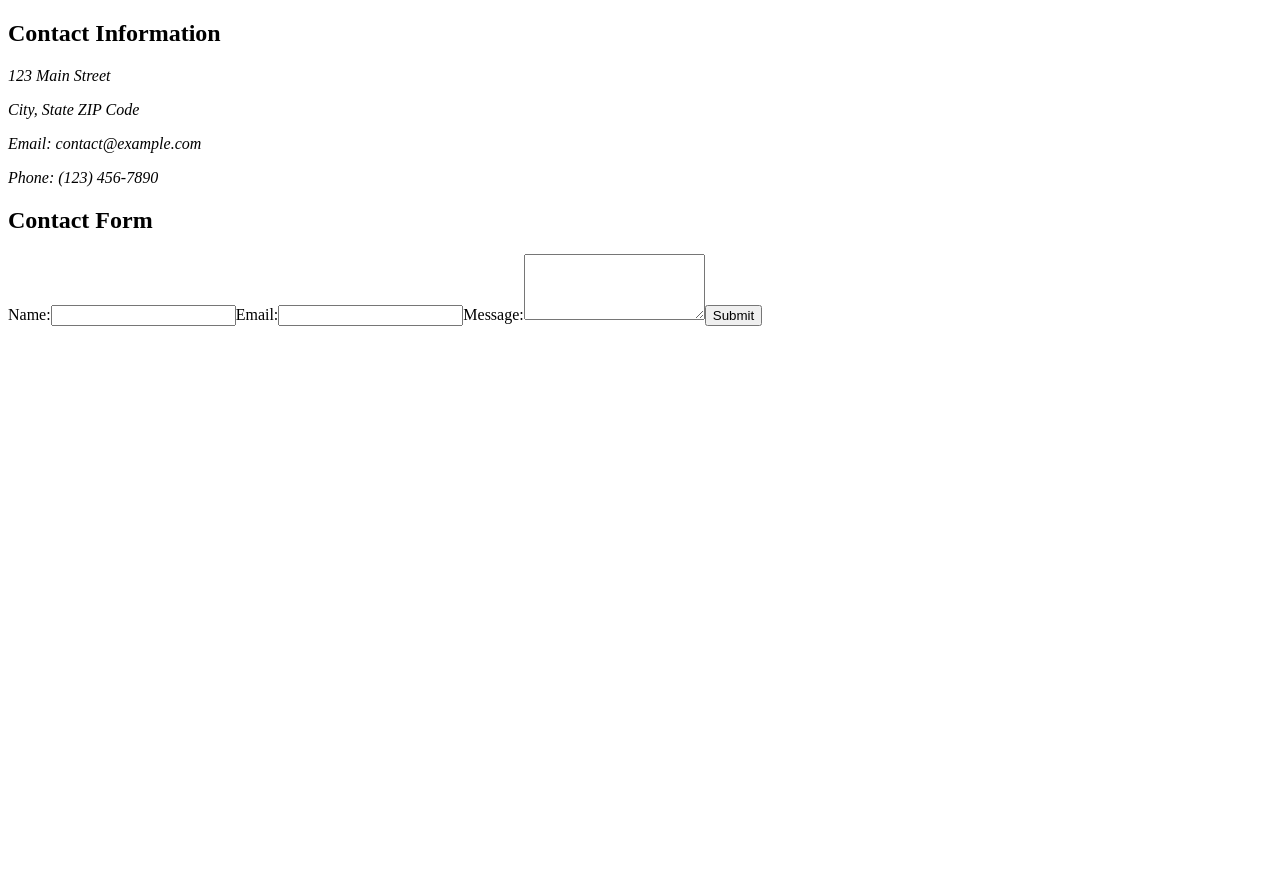
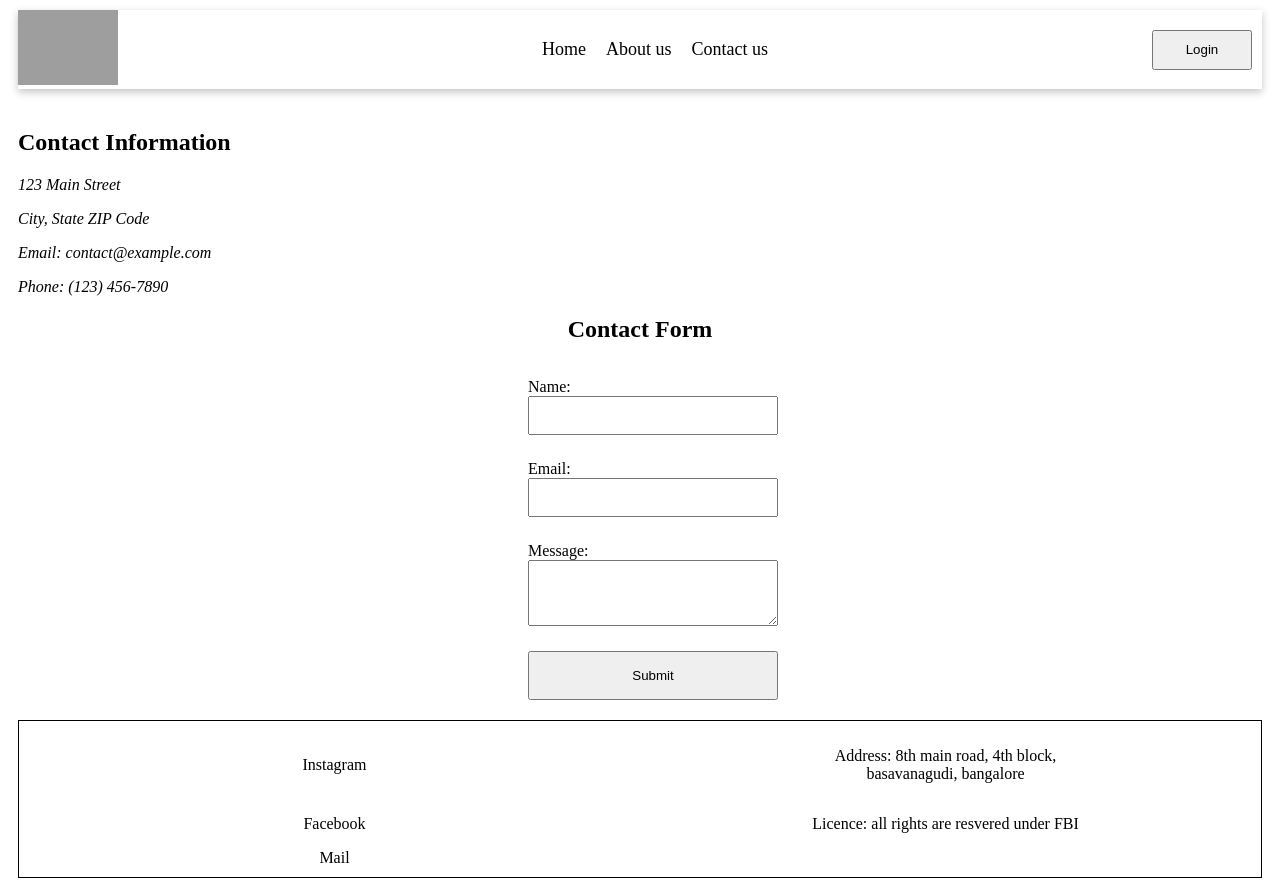
Before and after one commit to JRaghu842/React_repo, a React (Vite) app in the folder vid5_food_app/: page /contact in a window 1280 px wide. Before the commit the page ends 800 px from the top, so only its background shows below. Built offline with nearby package versions, Linux system fonts and the light colour scheme; grey boxes are pictures that could not be loaded.

Commit message:
Static nested routing

```diff
--- a/vid5_food_app/index.css
+++ b/vid5_food_app/index.css
@@ -125,3 +125,46 @@
     border-radius: 8px;
 
 }
+
+.About_container{
+    padding: 10px;
+}
+
+
+.abt-team-div{
+    display: flex;
+    justify-content: space-between;
+    align-items: center;
+    text-align: center;
+}
+
+.abt-h2{
+    text-align: center;
+    margin-bottom: 35px;
+}
+
+.contact_container{
+    padding: 10px;
+}
+
+.cnct-form{
+    display: flex;
+    flex-direction: column;
+    width: 250px;
+    margin-left: 41%;
+}
+
+.cnct-form input{
+    margin-bottom: 25px;
+    padding: 10px
+}
+
+
+.cnct-form button{
+    margin-top: 25px;
+    padding: 15px
+}
+
+/* .abt-section-1{
+    text-align: center;
+} */
--- a/vid5_food_app/src/App.js
+++ b/vid5_food_app/src/App.js
@@ -1,6 +1,6 @@
 import React from "react";
 import ReactDOM from "react-dom/client";
-import { createBrowserRouter, RouterProvider } from "react-router-dom";
+import { createBrowserRouter, RouterProvider, Outlet } from "react-router-dom";
 
 import HeaderComponent from "./components/Header";
 import BodyComponent from "./components/Body";
@@ -108,7 +108,7 @@ let Applayout = () => {
   return (
     <>
       <HeaderComponent />
-      <BodyComponent />
+      <Outlet />
       <FooterComponent />
     </>
   );
@@ -119,6 +119,10 @@ let appRouter = createBrowserRouter([
     path: "/",
     element: <Applayout />,
     errorElement: <Error />,
+    children: [
+      {
+        path: "/",
+        element: <BodyComponent />,
       },
       {
         path: "/about",
@@ -128,6 +132,8 @@ let appRouter = createBrowserRouter([
         path: "/contact",
         element: <Contact />,
       },
+    ],
+  },
 ]);
 
 const root = ReactDOM.createRoot(document.getElementById("root"));
--- a/vid5_food_app/src/components/About.js
+++ b/vid5_food_app/src/components/About.js
@@ -1,7 +1,7 @@
 const About = () => {
   return (
-    <div>
-      <section>
+    <div className="About_container">
+      <section className="abt-section-1">
         <h1>This is About page for Foodvilla company pvt LTD.</h1>
         <p>Hello! wellcome to the world of food, Just EAT and repEAT 😋</p>
       </section>
@@ -13,7 +13,7 @@ const About = () => {
           sustainability and social responsibility.
         </p>
       </section>
-      <section>
+      <section className="abt-section-2">
         <h2>Our Values</h2>
         <ul>
           <li>Customer Satisfaction</li>
@@ -22,21 +22,30 @@ const About = () => {
           <li>Community Engagement</li>
         </ul>
       </section>
-      <div>
-        <h2>Meet Our Team</h2>
+      <h2 className="abt-h2">Meet Our Team</h2>
+      <div className="abt-team-div">
         <div className="team-member">
-          <img src="john-doe.jpg" alt="John Doe - CEO" />
-          <h3>John Doe</h3>
+          <img
+            src="https://comicvine.gamespot.com/a/uploads/square_small/11117/111178336/7080194-7382724028-unkno.png"
+            alt="Roronoro ZORO - CEO"
+          />
+          <h3>Roronoro Zoro</h3>
           <p>CEO</p>
         </div>
         <div className="team-member">
-          <img src="jane-smith.jpg" alt="Jane Smith - CTO" />
-          <h3>Jane Smith</h3>
+          <img
+            src="https://comicvine.gamespot.com/a/uploads/square_small/11117/111178336/7078671-9363995852-39fc3.jpg"
+            alt="ACE - CTO"
+          />
+          <h3> Ace D Roger</h3>
           <p>CTO</p>
         </div>
         <div className="team-member">
-          <img src="alice-johnson.jpg" alt="Alice Johnson - CFO" />
-          <h3>Alice Johnson</h3>
+          <img
+            src="https://comicvine.gamespot.com/a/uploads/square_small/11117/111178336/7080202-1635462455-unkno.png"
+            alt="LUFFy - CFO"
+          />
+          <h3> Monkey D Loffy</h3>
           <p>CFO</p>
         </div>
       </div>
--- a/vid5_food_app/src/components/Contact.js
+++ b/vid5_food_app/src/components/Contact.js
@@ -1,6 +1,6 @@
 const Contact = () => {
   return (
-    <div>
+    <div className="contact_container">
       <section>
         <h2>Contact Information</h2>
         <address>
@@ -10,9 +10,9 @@ const Contact = () => {
           <p>Phone: (123) 456-7890</p>
         </address>
       </section>
+      <h2 className="abt-h2">Contact Form</h2>
       <section>
-        <h2>Contact Form</h2>
-        <form>
+        <form className="cnct-form">
           <label htmlFor="name">Name:</label>
           <input type="text" id="name" name="name" required />
           <label htmlFor="email">Email:</label>
```
Lines whose indentation alone changed are shown as unchanged.
